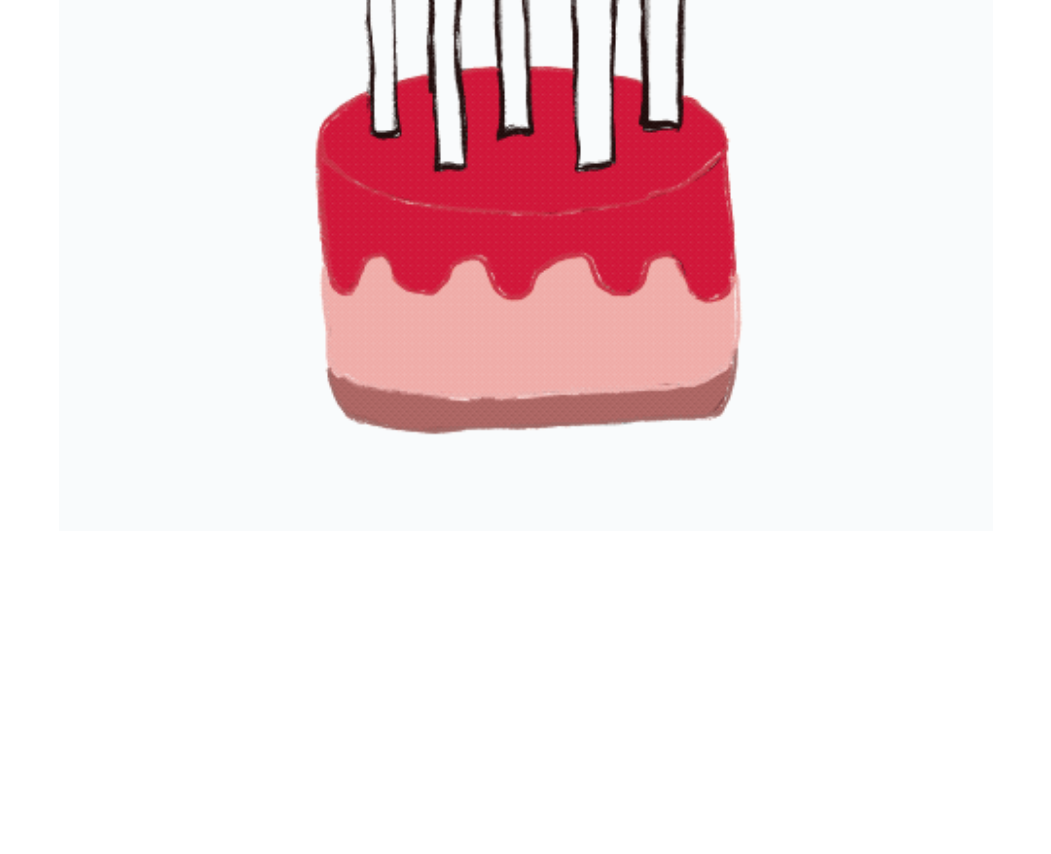
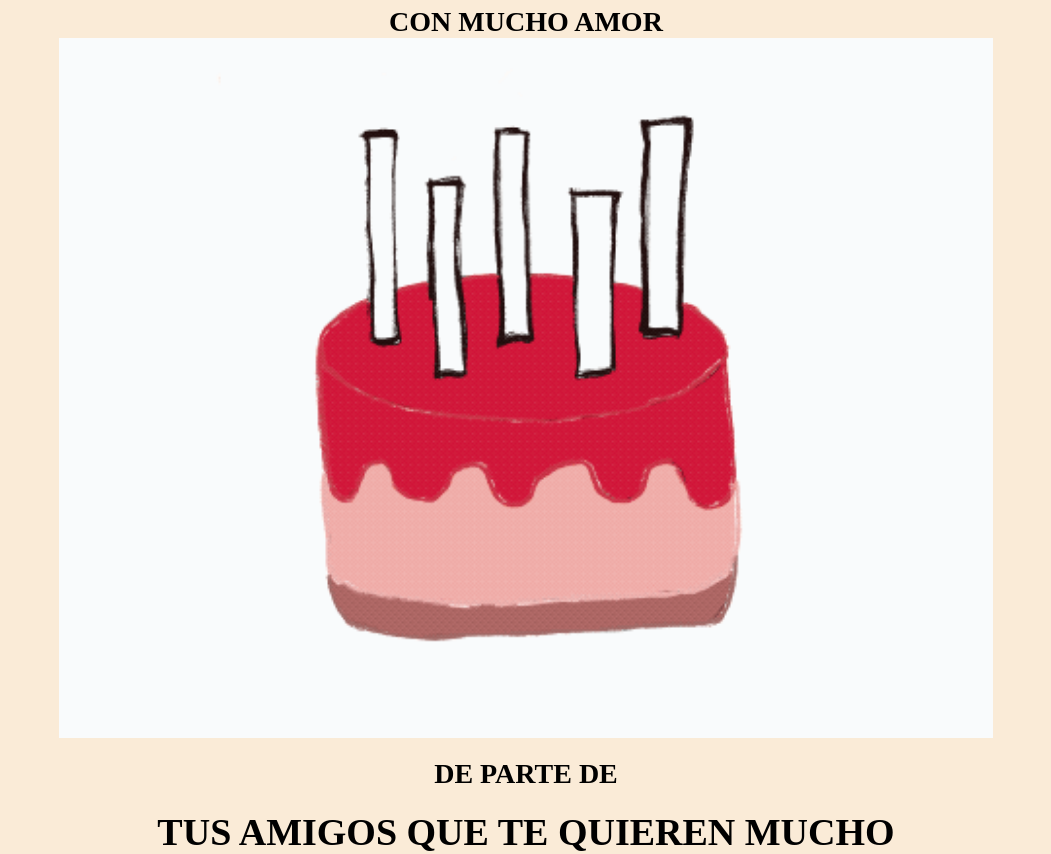
Before and after one commit to CastilloDel/feliz-cum-adasat, a plain HTML site: page index.html in a window 1280 px wide. Shown: the part 169-1023 px from the top of the page, without its empty margins (114-1165 px from the left). Before the commit the page ends 800 px from the top, so only its background shows below. Drawn offline with Linux system fonts and the light colour scheme.

Commit message:
Mejorar infinitamente la versión de Viren

```diff
--- a/index.html
+++ b/index.html
@@ -1,10 +1,18 @@
 <!DOCTYPE html>
 <html>
+
 <head>
   <title>Feliz Cum Ada</title>
   <link rel="stylesheet" href="style.css">
 </head>
+
 <body>
+  <h3> PARA </h3>
+  <h1> ADASAT HERNÁNDEZ LEÓN </h1>
+  <h3> CON MUCHO AMOR </h3>
   <img src="./feliz-cum.gif" alt="My Photo">
+  <h3> DE PARTE DE </h3>
+  <h2> TUS AMIGOS QUE TE QUIEREN MUCHO </h2>
 </body>
+
 </html>
--- a/style.css
+++ b/style.css
@@ -5,11 +5,29 @@
 
 html {
   height: 100%;
+  background-color: antiquewhite;
+}
+
+h1 {
+  font-size: 72px;
+  margin-top: 20px;
+}
+
+h2 {
+  font-size: 38px;
+  margin-top: 20px;
+}
+
+h3 {
+  font-size: 28px;
+  margin-top: 20px;
 }
 
 body {
   width: 100%;
   display: flex;
+  flex-direction: column;
+  align-items: center;
 }
 
 img {
```
Lines whose indentation alone changed are shown as unchanged.
